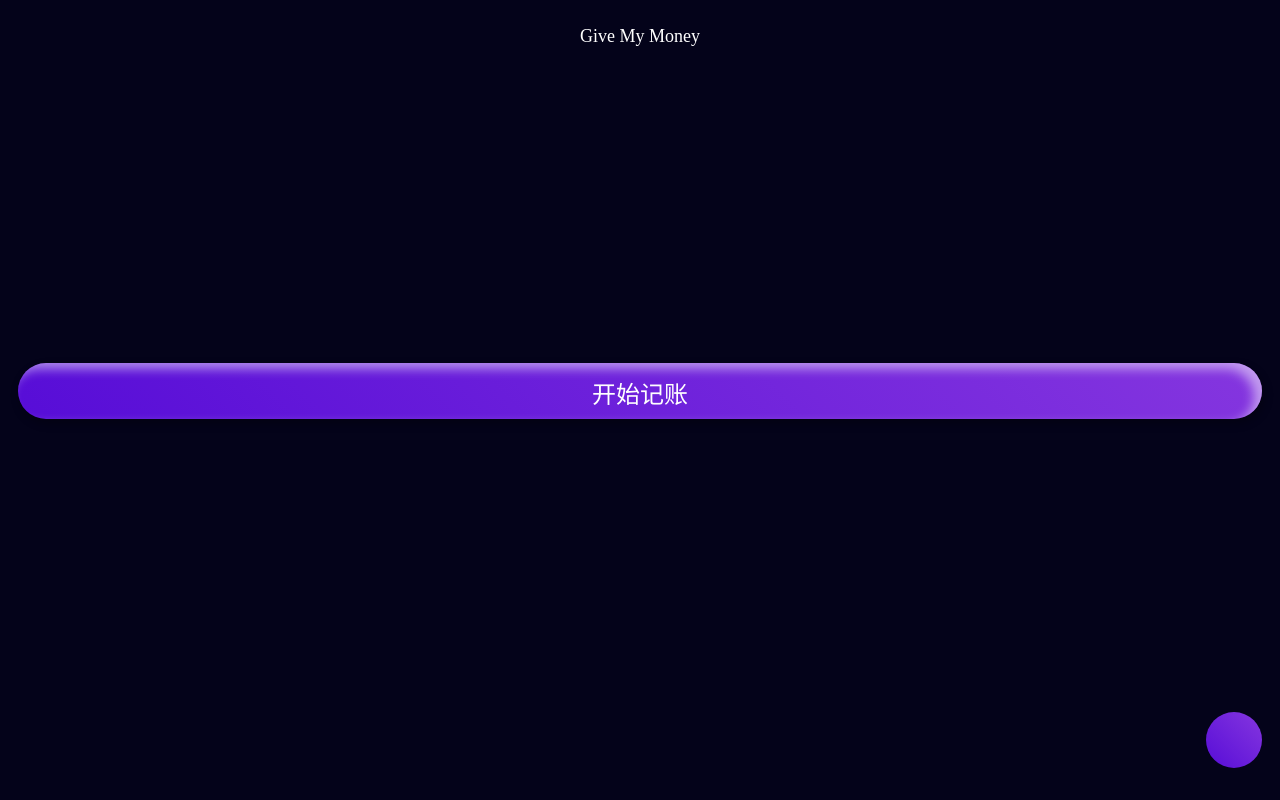
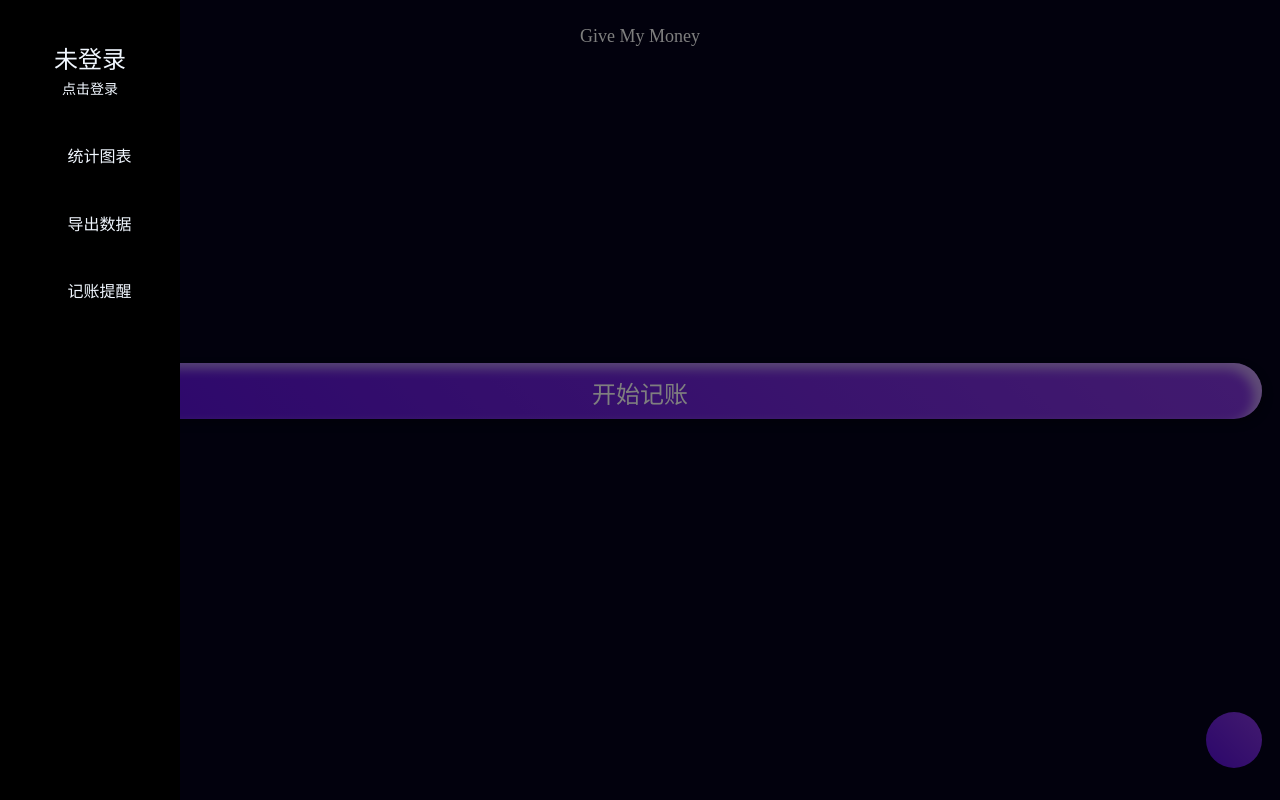
Before and after one commit to heycn/mangosteen-fe-vue3, a Vue app: page /#/start in a window 1280 px wide. Built offline with nearby package versions, Linux system fonts and the light colour scheme; a web font is replaced by a local one.

Commit message:
完成 Overlay 样式

```diff
--- a/src/shared/Overlay.module.scss
+++ b/src/shared/Overlay.module.scss
@@ -12,8 +12,39 @@
   position: fixed;
   top: 0;
   left: 0;
-  width: 50%;
+  width: 180px;
   height: 100%;
   z-index: calc(var(--z-index-overlay) + 1);
   background: var(--overlay-bg);
+
+  > section {
+    display: flex;
+    flex-direction: column;
+    align-items: center;
+    margin-top: 40px;
+    > p {
+      margin-top: 0.2em;
+      font-size: 14px;
+    }
+  }
+
+  > nav {
+    padding-top: 24px;
+    > ul {
+      padding: 0 26px;
+      > li {
+        display: flex;
+        flex-direction: row;
+        align-items: center;
+        padding: 1.2em 0;
+        font-family: 'title';
+        font-size: 16px;
+        > svg {
+          width: 1.8em;
+          height: 1.8em;
+          margin-right: 0.8em;
+        }
+      }
+    }
+  }
 }
--- a/src/shared/Overlay.tsx
+++ b/src/shared/Overlay.tsx
@@ -11,7 +11,6 @@ export const Overlay = defineComponent({
   },
 
   setup: (props, context) => {
-
     return () => (
       <>
         <div class={s.mask} onClick={props.onClose}></div>
--- a/src/views/StartPage.tsx
+++ b/src/views/StartPage.tsx
@@ -9,7 +9,7 @@ import { Overlay } from '../shared/Overlay'
 
 export const StartPage = defineComponent({
   setup: (props, context) => {
-    const overlayVisible = ref(false)
+    const overlayVisible = ref(true)
 
     const onClick = () => {
       console.log('click')
```
